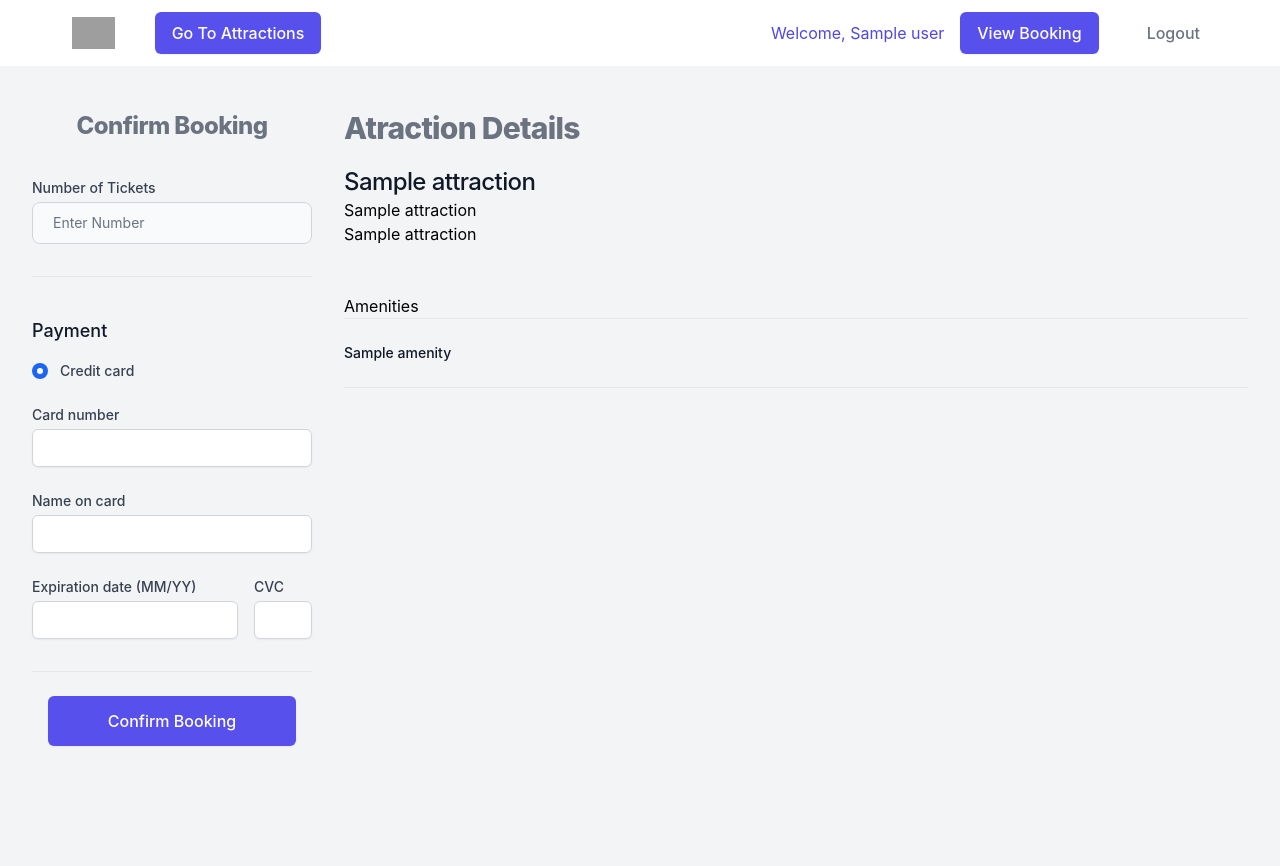
After one commit to m-nikhil/flask-tourist, a Flask app: page /attraction/1/1 in a window 1280 px wide. The commit adds this page. Run offline with Flask 2, Linux system fonts and the light colour scheme; a user stored in the database is signed in; a database or web service that is not in the repository returns one stand-in record (values such as "Sample title"); some libraries are stand-ins or nearby versions; grey boxes are pictures that could not be loaded.

Commit message:
Added booking and payment feature

```diff
--- a/app.py
+++ b/app.py
@@ -163,5 +163,80 @@ def logout():
     logout_user()
     return redirect(url_for('login'))
 
+
+
+@app.route('/attraction/<date>/<attraction_id>')
+@login_required
+def bookAttractionPage(date,attraction_id):
+    # pprint(str(date) + "  " + str(attraction_id))
+
+    conn = get_db_connection()
+    cur = conn.cursor()
+    cur.execute('SELECT * FROM attraction where attraction_id=\'{}\';'.format(attraction_id))
+    attractions = cur.fetchall()
+    print(attractions)
+    AttDetail = attractions[0][1];
+    AttDescription = attractions[0][2];
+
+    cur.execute(
+        'SELECT * FROM amenity where attraction_id=\'{}\';'.format(attraction_id))
+    amenities = cur.fetchall()
+    print(amenities)
+    print(amenities[0][2])
+    # attractions = cur.fetchall()
+    return render_template('AttractionBooking.html',date = date, attraction_id = attraction_id,AttDetail=AttDetail,AttDescription=AttDescription , amenities = amenities)
+
+
+@app.route('/bookingConfirm/<date>/<attraction_id>', methods=['GET', 'POST'])
+@login_required
+def bookingConfirm(date, attraction_id):
+    # current_user.get_id()
+    conn = get_db_connection()
+    cur = conn.cursor()
+
+    if request.method == "POST":
+        NumberOfTickets = request.form['NumberOfTickets']
+        print(request.form)
+        nameoncard = request.form['card-number']
+        cardnumber = request.form['name-on-card']
+        expirycard = request.form['expiration-date']
+
+
+    attraction_idString = 'and attraction_id = \'{}\''.format(attraction_id) if attraction_id else ''
+    cur.execute('SELECT * FROM day_attraction where date=\'{}\' {}'.format(date,attraction_idString))
+    day_attraction = cur.fetchall()
+
+    cur.execute('SELECT * FROM attraction where attraction_id =\'{}\''.format(attraction_id))
+    Maxattraction = cur.fetchall()
+    # print(Maxattraction[0][4])
+    # print("number of tickets booked")
+    # print(day_attraction[0][2])
+
+    cur.execute(
+        'SELECT * FROM payment where user_id=\'{}\';'.format(current_user.get_id()) )
+    paymentdetail = cur.fetchall()
+    # print(paymentdetail)
+    cur.execute(
+        'SELECT * FROM "user" where user_id={};'.format(int(current_user.get_id())))
+    userdetail = cur.fetchall()
+    # print(userdetail)
+    if(str(cardnumber) != str(paymentdetail[0][1]) and str(expirycard) != str(paymentdetail[0][2]) and str(nameoncard) != str(userdetail[0][1])):
+        return "Invalid Card Detail"
+
+    if(Maxattraction[0][4] - day_attraction[0][2] <= 0 ):
+        return "Seats not available"
+    else:
+        updatequery = 'UPDATE day_attraction SET number_of_tickets_booked = {} where date=\'{}\' {}'.format(int(day_attraction[0][2]) + int(NumberOfTickets),date,attraction_idString)
+        cur.execute(updatequery)
+        status = 'Payment Done'
+        BookingSQLInsert = 'INSERT INTO booking(user_id, attraction_id, date_of_booking, number_of_tickets, status) VALUES (\'{}\',{},\'{}\',{},\'{}\');'.format(
+            current_user.get_id(), attraction_id, date, NumberOfTickets, status)
+        cur.execute(BookingSQLInsert)
+        conn.commit()
+
+    cur.close()
+    conn.close()
+    return "Booking confirmed"
+
 if __name__ == '__main__':
     app.run(debug=True)
--- /dev/null
+++ b/templates/AttractionBooking.html
@@ -0,0 +1,108 @@
+
+
+
+{% extends 'split.html' %}
+
+{% block first %}
+
+<h1 class="text-2xl font-extrabold text-center tracking-tight text-gray-500 sm:text-4xl py-5">Confirm Booking</h1>
+
+<form action="/bookingConfirm/{{date}}/{{attraction_id}}" method="POST"  class="space-y-8 divide-y divide-gray-200">
+
+       <div>
+         <label for="NumberOfTickets" class="block text-sm font-medium text-gray-700">Number of Tickets</label>
+              <div class="mt-1">
+<!--     <input type="number" id="NumberOfTickets" name="Number Of Tickets" min="1" max="10">-->
+                   <input type="number" value="{{NumberOfTickets}}" name="NumberOfTickets" id="NumberOfTickets"  class="bg-gray-50 border border-gray-300 text-gray-900 sm:text-sm rounded-lg focus:ring-blue-500 focus:border-blue-500 block w-full pl-5 p-2.5 dark:bg-gray-700 dark:border-gray-600 dark:placeholder-gray-400 dark:text-white dark:focus:ring-blue-500 dark:focus:border-blue-500" placeholder="Enter Number"  min="1" >
+                </div>
+            </div>
+
+
+
+    <!-- Payment -->
+        <div class="mt-10 border-t border-gray-200 pt-10">
+          <h2 class="text-lg font-medium text-gray-900">Payment</h2>
+
+          <fieldset class="mt-4">
+            <legend class="sr-only">Payment type</legend>
+            <div class="space-y-4 sm:flex sm:items-center sm:space-y-0 sm:space-x-10">
+              <div class="flex items-center">
+                <input id="credit-card" name="payment-type" type="radio" checked class="focus:ring-indigo-500 h-4 w-4 text-indigo-600 border-gray-300">
+                <label for="credit-card" class="ml-3 block text-sm font-medium text-gray-700"> Credit card </label>
+              </div>
+
+<!--              <div class="flex items-center">-->
+<!--                <input id="paypal" name="payment-type" type="radio" class="focus:ring-indigo-500 h-4 w-4 text-indigo-600 border-gray-300">-->
+<!--                <label for="paypal" class="ml-3 block text-sm font-medium text-gray-700"> PayPal </label>-->
+<!--              </div>-->
+
+<!--              <div class="flex items-center">-->
+<!--                <input id="etransfer" name="payment-type" type="radio" class="focus:ring-indigo-500 h-4 w-4 text-indigo-600 border-gray-300">-->
+<!--                <label for="etransfer" class="ml-3 block text-sm font-medium text-gray-700"> eTransfer </label>-->
+<!--              </div>-->
+<!--            </div>-->
+          </fieldset>
+
+          <div class="mt-6 grid grid-cols-4 gap-y-6 gap-x-4">
+            <div class="col-span-4">
+              <label for="card-number" class="block text-sm font-medium text-gray-700">Card number</label>
+              <div class="mt-1">
+                <input type="text" id="card-number" value="{{card_number}}" name="card-number" autocomplete="cc-number" class="block w-full border-gray-300 rounded-md shadow-sm focus:ring-indigo-500 focus:border-indigo-500 sm:text-sm">
+              </div>
+            </div>
+
+            <div class="col-span-4">
+              <label for="name-on-card" class="block text-sm font-medium text-gray-700">Name on card</label>
+              <div class="mt-1">
+                <input type="text" id="name-on-card" value="{{nameonCard}}" name="name-on-card" autocomplete="cc-name" class="block w-full border-gray-300 rounded-md shadow-sm focus:ring-indigo-500 focus:border-indigo-500 sm:text-sm">
+              </div>
+            </div>
+
+            <div class="col-span-3">
+              <label for="expiration-date" class="block text-sm font-medium text-gray-700">Expiration date (MM/YY)</label>
+              <div class="mt-1">
+                <input type="text" name="expiration-date"  value="{{expiration}}" id="expiration-date" autocomplete="cc-exp" class="block w-full border-gray-300 rounded-md shadow-sm focus:ring-indigo-500 focus:border-indigo-500 sm:text-sm">
+              </div>
+            </div>
+
+            <div>
+              <label for="cvc" class="block text-sm font-medium text-gray-700">CVC</label>
+              <div class="mt-1">
+                <input type="text" name="cvc" id="cvc" autocomplete="csc" class="block w-full border-gray-300 rounded-md shadow-sm focus:ring-indigo-500 focus:border-indigo-500 sm:text-sm">
+              </div>
+            </div>
+          </div>
+<!--        </div>-->
+      </div>
+    <div class="border-t border-gray-200 py-6 px-4 sm:px-6">
+            <button type="submit" class="w-full bg-indigo-600 border border-transparent rounded-md shadow-sm py-3 px-4 text-base font-medium text-white hover:bg-indigo-700 focus:outline-none focus:ring-2 focus:ring-offset-2 focus:ring-offset-gray-50 focus:ring-indigo-500">Confirm Booking</button>
+          </div>
+</form>
+
+{% endblock first %}
+
+{% block second %}
+
+
+
+      <h4 class="text-3xl font-extrabold  tracking-tight text-gray-500 sm:text-4xl py-5">Atraction Details</h4>
+        <h1 class="text-2xl   tracking-tight font-medium text-gray-900 "> {{AttDetail}}</h1>
+
+        <h1  tracking-tight font-medium text-gray-900 s>{{AttDescription}}</h1>
+       <h1  tracking-tight font-medium text-gray-900 s>{{AttDescription}}</h1>
+        <section aria-labelledby="cart-heading">
+           <br></br>
+          <h1  tracking-tight font-medium text-gray-900 s>Amenities</h1>
+          <ul role="list" class="border-t border-b border-gray-200 divide-y divide-gray-200">
+            {% for Amenity in amenities %}
+            <li class="flex py-6">
+              <p class="text-sm font-medium text-gray-900 truncate">{{Amenity[2]}}</p>
+            </li>
+            {% endfor %}
+          </ul>
+        </section>
+
+
+
+
+{% endblock second %}
--- a/templates/attraction.html
+++ b/templates/attraction.html
@@ -22,6 +22,7 @@
 
 
       <h1 class="text-3xl font-extrabold text-center tracking-tight text-gray-900 sm:text-4xl py-5">Attractions</h1>
+
 
         <section aria-labelledby="cart-heading">
 
```
Also changed, not shown: schema.sql (+28 -5 lines), templates/ConfirmBooking.html (added, +14 -0 lines).
